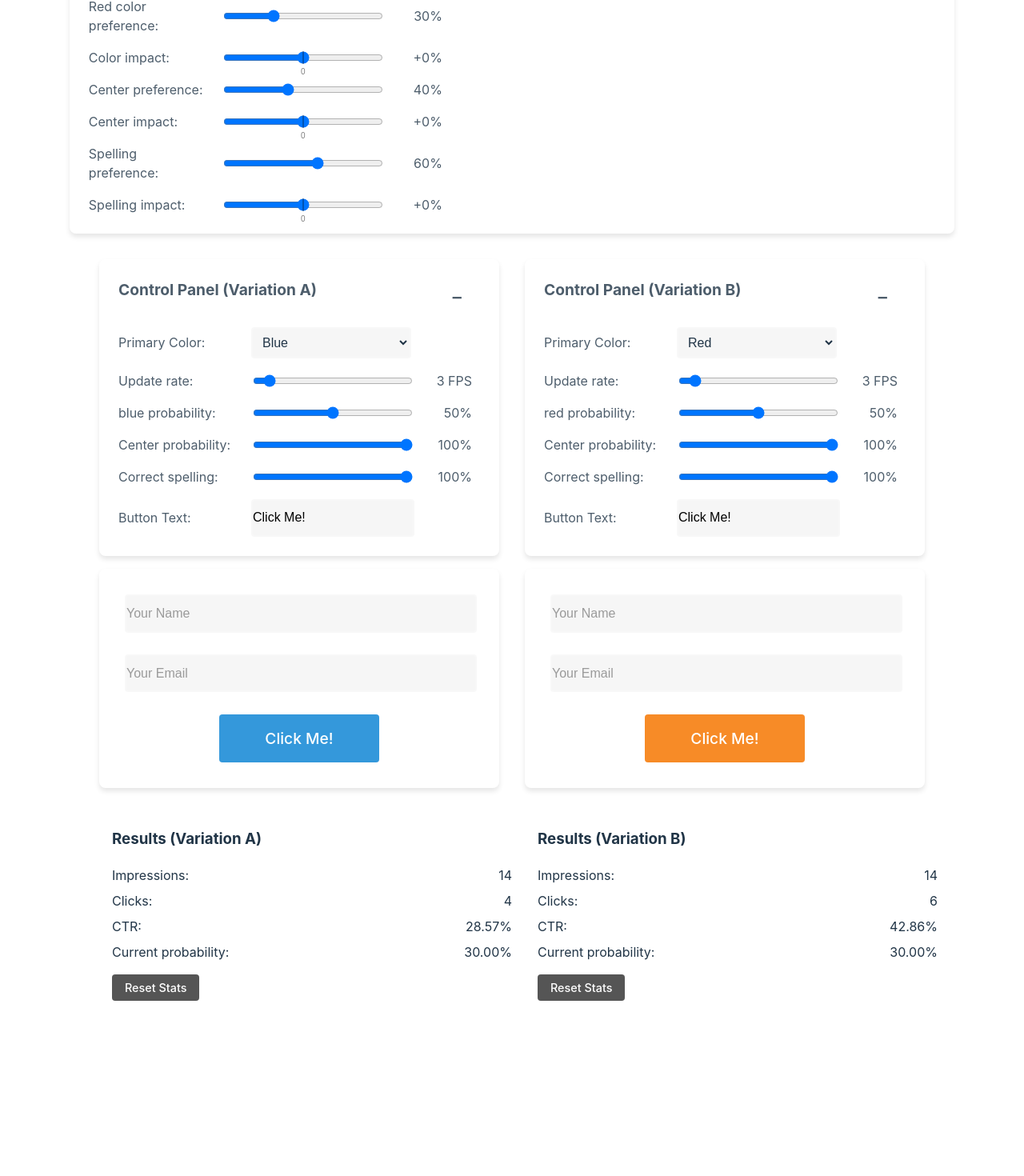
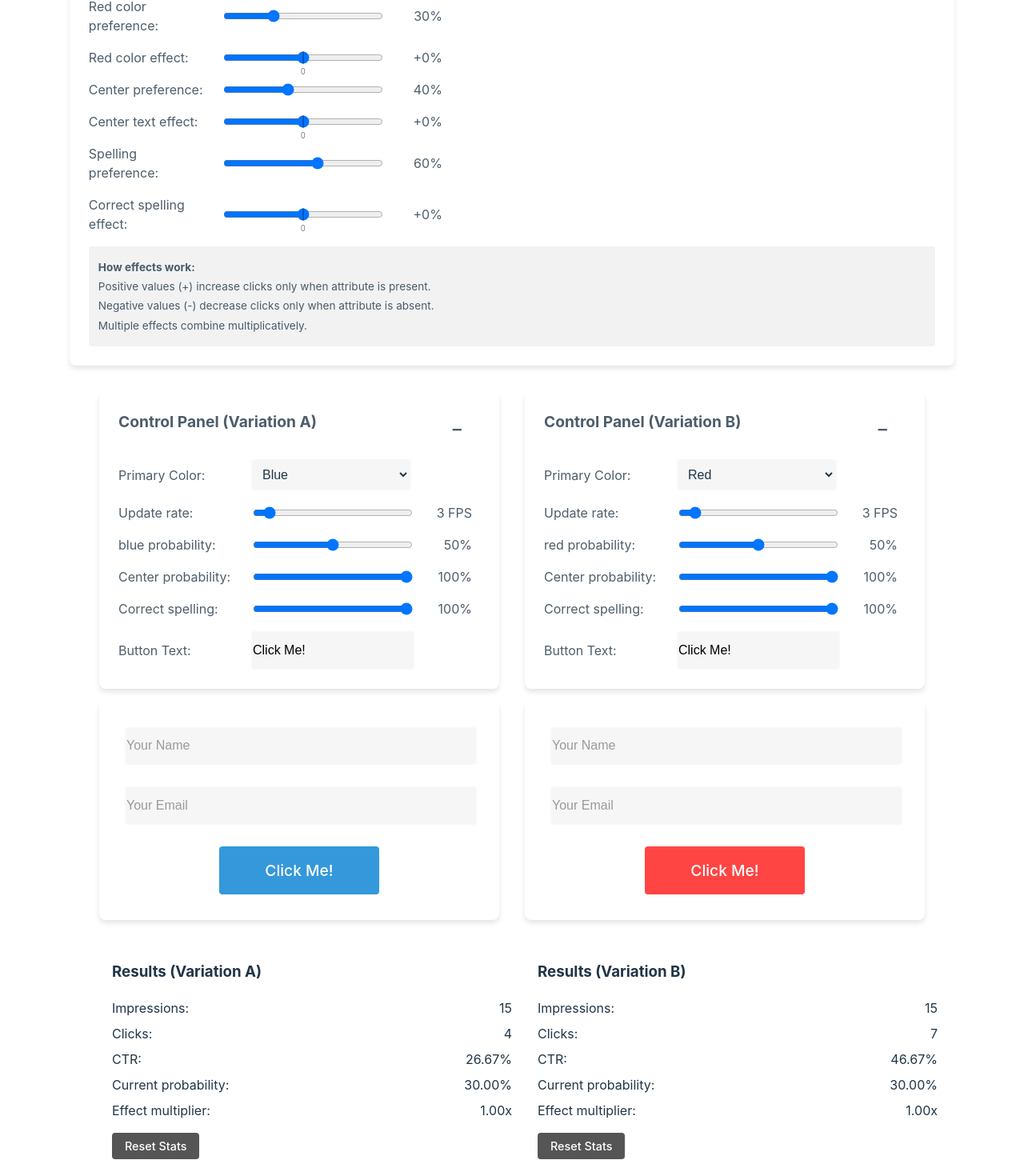
Before and after one commit to quadfactor/evalsDemo, a React (Vite) app in the folder evals/: page / in a window 1280 px wide. Shown: the part 438-1908 px from the top of the page at 80% size. Before the commit the page ends 1785 px from the top, so only its background shows below. Built offline with nearby package versions, Linux system fonts and the light colour scheme.

Commit message:
Enhance impact parameter handling with multiplicative effects; update UI for clarity and add settings information

```diff
--- a/evals/src/App.css
+++ b/evals/src/App.css
@@ -344,3 +344,21 @@ input[type='range'] {
   font-size: 10px;
   color: rgba(0, 0, 0, 0.5);
 }
+
+.settings-info {
+  margin-top: 1rem;
+  padding: 0.75rem;
+  background-color: rgba(0, 0, 0, 0.05);
+  border-radius: 4px;
+  font-size: 0.85rem;
+}
+
+.settings-info p {
+  margin: 0.25rem 0;
+  text-align: left;
+  opacity: 0.8;
+}
+
+.settings-info p strong {
+  font-weight: bold;
+}
--- a/evals/src/components/ButtonForm.jsx
+++ b/evals/src/components/ButtonForm.jsx
@@ -61,34 +61,55 @@ function ButtonForm({
     isCurrentTextCentered,
     currentButtonText
   ) => {
-    // Base chance
-    let clickProbability = params.baseClickRate;
+    // Start with base click rate
+    let baseClickRate = params.baseClickRate;
+
+    // Use a multiplier approach for combining effects
+    let multiplier = 1.0;
 
     // Color impact - specific preference for red
     const hasPreferredColor = currentButtonClass === 'red';
     if (Math.random() < params.colorPreference) {
       // This user cares about red color
-      clickProbability += hasPreferredColor
-        ? params.colorImpact
-        : -params.colorImpact;
+      if (hasPreferredColor && params.colorImpact > 0) {
+        // Apply positive multiplier only when red is shown
+        multiplier *= 1 + params.colorImpact;
+      } else if (!hasPreferredColor && params.colorImpact < 0) {
+        // Apply negative multiplier only when non-red is shown
+        multiplier *= 1 + params.colorImpact; // params.colorImpact is already negative
+      }
+      // No effect if red isn't shown with positive impact or non-red isn't shown with negative impact
     }
 
     // Text centering impact
     if (Math.random() < params.centerPreference) {
       // This user cares about alignment
-      clickProbability += isCurrentTextCentered
-        ? params.centerImpact
-        : -params.centerImpact;
+      if (isCurrentTextCentered && params.centerImpact > 0) {
+        // Apply positive multiplier only when text is centered
+        multiplier *= 1 + params.centerImpact;
+      } else if (!isCurrentTextCentered && params.centerImpact < 0) {
+        // Apply negative multiplier only when text is not centered
+        multiplier *= 1 + params.centerImpact; // params.centerImpact is already negative
+      }
+      // No effect if centered text isn't shown with positive impact or non-centered text isn't shown with negative impact
     }
 
     // Spelling impact
     const hasCorrectSpelling = currentButtonText === baseButtonText;
     if (Math.random() < params.spellingPreference) {
       // This user cares about spelling
-      clickProbability += hasCorrectSpelling
-        ? params.spellingImpact
-        : -params.spellingImpact;
+      if (hasCorrectSpelling && params.spellingImpact > 0) {
+        // Apply positive multiplier only when spelling is correct
+        multiplier *= 1 + params.spellingImpact;
+      } else if (!hasCorrectSpelling && params.spellingImpact < 0) {
+        // Apply negative multiplier only when spelling is incorrect
+        multiplier *= 1 + params.spellingImpact; // params.spellingImpact is already negative
+      }
+      // No effect if correct spelling isn't shown with positive impact or incorrect spelling isn't shown with negative impact
     }
+
+    // Apply the multiplier to the base rate
+    let clickProbability = baseClickRate * multiplier;
 
     // Ensure probability is within valid range
     clickProbability = Math.max(0, Math.min(1, clickProbability));
--- a/evals/src/components/PopulationSettings.jsx
+++ b/evals/src/components/PopulationSettings.jsx
@@ -9,10 +9,12 @@ function PopulationSettings() {
     setParams((prev) => ({ ...prev, [key]: Number(value) }));
   };
 
-  // Format impact values to show sign
+  // Format impact values to show as multiplicative percentages
   const formatImpact = (value) => {
-    const sign = value >= 0 ? '+' : '';
-    return `${sign}${(value * 100).toFixed(0)}%`;
+    // For a value of 0.1, this will show as "+10%"
+    const percentChange = value * 100;
+    const sign = percentChange >= 0 ? '+' : '';
+    return `${sign}${percentChange.toFixed(0)}%`;
   };
 
   return (
@@ -56,7 +58,7 @@ function PopulationSettings() {
         </div>
 
         <div className="slider-group">
-          <span>Color impact:</span>
+          <span>Red color effect:</span>
           <input
             type="range"
             className="impact-slider"
@@ -65,6 +67,7 @@ function PopulationSettings() {
             step="0.05"
             value={params.colorImpact}
             onChange={(e) => handleParamChange('colorImpact', e.target.value)}
+            title="Positive values boost red button clicks, negative values reduce non-red button clicks"
           />
           <span>{formatImpact(params.colorImpact)}</span>
         </div>
@@ -85,7 +88,7 @@ function PopulationSettings() {
         </div>
 
         <div className="slider-group">
-          <span>Center impact:</span>
+          <span>Center text effect:</span>
           <input
             type="range"
             className="impact-slider"
@@ -94,6 +97,7 @@ function PopulationSettings() {
             step="0.05"
             value={params.centerImpact}
             onChange={(e) => handleParamChange('centerImpact', e.target.value)}
+            title="Positive values boost centered text clicks, negative values reduce non-centered text clicks"
           />
           <span>{formatImpact(params.centerImpact)}</span>
         </div>
@@ -114,7 +118,7 @@ function PopulationSettings() {
         </div>
 
         <div className="slider-group">
-          <span>Spelling impact:</span>
+          <span>Correct spelling effect:</span>
           <input
             type="range"
             className="impact-slider"
@@ -125,9 +129,22 @@ function PopulationSettings() {
             onChange={(e) =>
               handleParamChange('spellingImpact', e.target.value)
             }
+            title="Positive values boost correct spelling clicks, negative values reduce incorrect spelling clicks"
           />
           <span>{formatImpact(params.spellingImpact)}</span>
         </div>
+      </div>
+      <div className="settings-info">
+        <p>
+          <strong>How effects work:</strong>
+        </p>
+        <p>
+          Positive values (+) increase clicks only when attribute is present.
+        </p>
+        <p>
+          Negative values (-) decrease clicks only when attribute is absent.
+        </p>
+        <p>Multiple effects combine multiplicatively.</p>
       </div>
     </div>
   );
--- a/evals/src/components/Results.jsx
+++ b/evals/src/components/Results.jsx
@@ -1,3 +1,6 @@
+import { useContext } from 'react';
+import { PopulationContext } from '../contexts/PopulationContext';
+
 function Results({
   name,
   impressions,
@@ -5,6 +8,13 @@ function Results({
   currentClickProbability,
   onReset,
 }) {
+  const { params } = useContext(PopulationContext);
+
+  // Calculate the effective multiplier from base rate
+  const baseRate = params.baseClickRate;
+  const effectiveMultiplier =
+    baseRate > 0 ? currentClickProbability / baseRate : 0;
+
   return (
     <div className="stats-container">
       <h3>Results {name}</h3>
@@ -26,6 +36,10 @@ function Results({
         <span>Current probability:</span>
         <span>{(currentClickProbability * 100).toFixed(2)}%</span>
       </div>
+      <div className="stats-row">
+        <span>Effect multiplier:</span>
+        <span>{effectiveMultiplier.toFixed(2)}x</span>
+      </div>
       <button type="button" className="reset-button" onClick={onReset}>
         Reset Stats
       </button>
```
